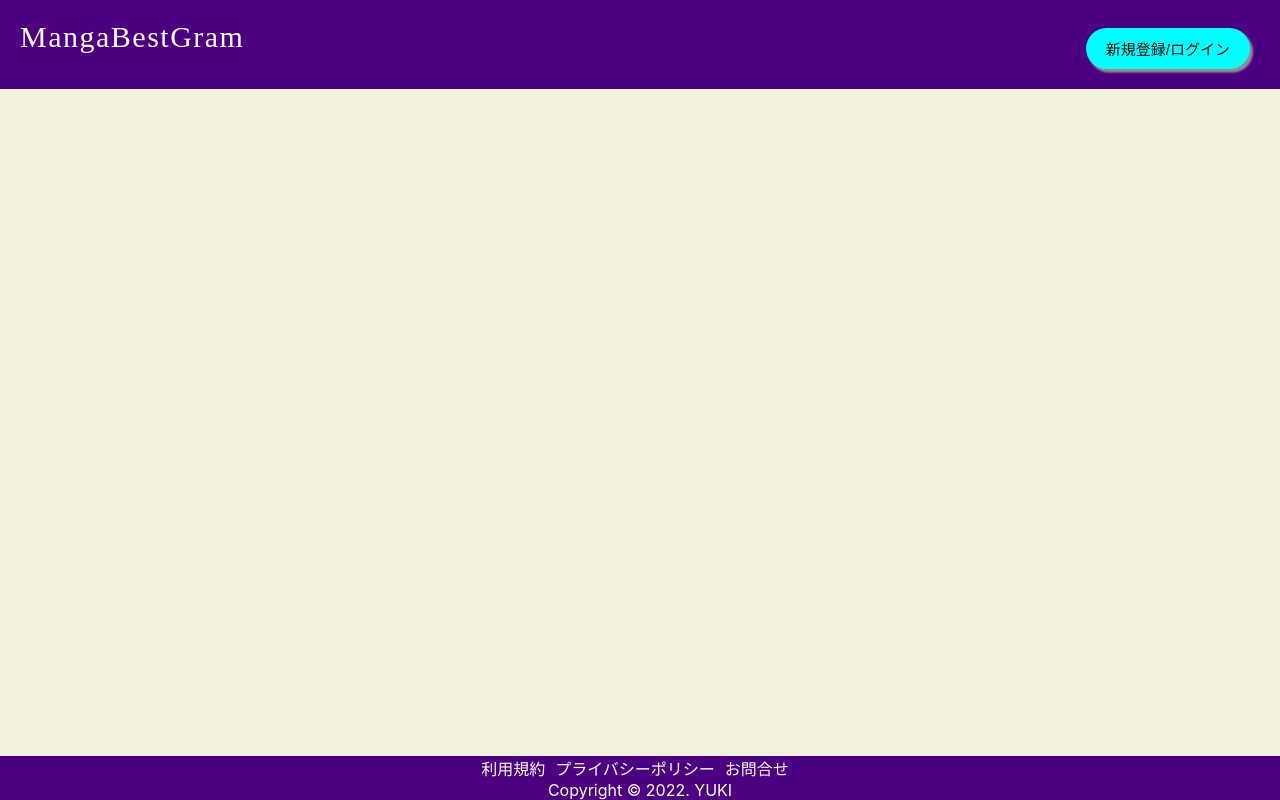
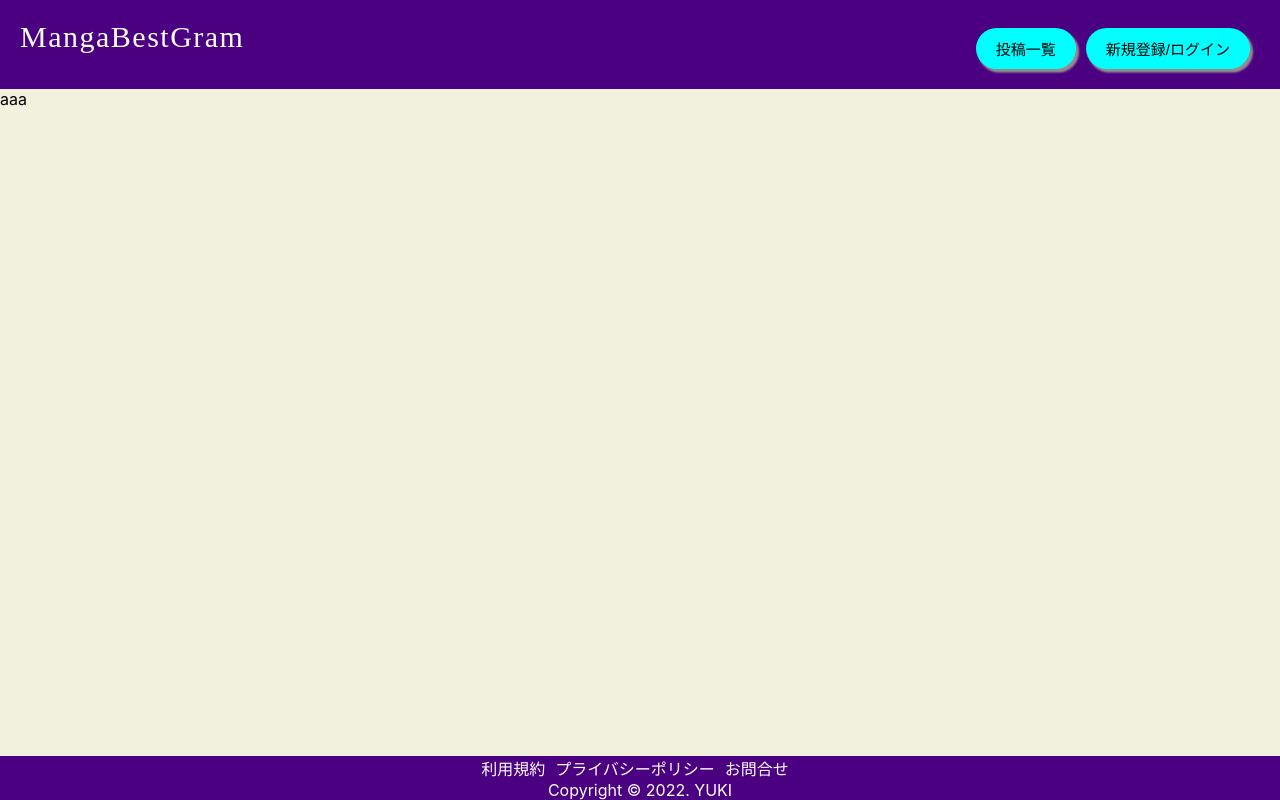
Before and after one commit to yuki178504/MangaBestGram-app, a React (Create React App) app in the folder frontend/app/: page /comic in a window 1280 px wide. Built offline with nearby package versions, Linux system fonts and the light colour scheme; no server answers; what axios-case-converter would draw is missing.

Commit message:
[add]全ユーザーが閲覧できるcomicの一覧画面を作成 ルーティング定義 リンク追加

```diff
--- a/frontend/app/src/components/Header.js
+++ b/frontend/app/src/components/Header.js
@@ -11,6 +11,9 @@ const Header = () => {
       <Link to='/' className={header.logo}>MangaBestGram</Link>
       <div className={header.list}>
         <ul className={header.ul}>
+        <li className={header.li}>
+          <Link to='comic'><button className={header["nav-li-text"]}>投稿一覧</button></Link>
+        </li>
           { isAuthenticated ?
           <li className={header.li}>
             <button onClick={() => logout()} className={header["nav-li-text"]}>ログアウト</button>
--- /dev/null
+++ b/frontend/app/src/components/model/general/GeneralComic.js
@@ -0,0 +1,8 @@
+
+const GeneralComic = () => {
+  return (
+    <div>aaa</div>
+  );
+};
+
+export default GeneralComic;
--- a/frontend/app/src/route/Pages.js
+++ b/frontend/app/src/route/Pages.js
@@ -10,3 +10,4 @@ export { default as ScenePostShow } from '../components/model/comic/ScenePostSho
 export { default as ScenePostEdit } from '../components/model/comic/ScenePostEdit';
 export { default as ComicEdit } from '../components/model/mypage/ComicEdit';
 export { default as GeneralScenePost } from '../components/model/general/GeneralScenePost';
+export { default as GeneralComic } from '../components/model/general/GeneralComic';
--- a/frontend/app/src/route/Routers.js
+++ b/frontend/app/src/route/Routers.js
@@ -1,5 +1,19 @@
 import { Routes, Route } from 'react-router-dom';
-import { Home, TermsOfService, PrivacyPolicy, Contact, MyPage, ProfileEdit, ScenePost, ScenePostNewForm, ComicEdit, ScenePostShow, ScenePostEdit, GeneralScenePost } from './Pages';
+import {
+  Home,
+  TermsOfService,
+  PrivacyPolicy,
+  Contact,
+  MyPage,
+  ProfileEdit,
+  ScenePost,
+  ScenePostNewForm,
+  ComicEdit,
+  ScenePostShow,
+  ScenePostEdit,
+  GeneralScenePost,
+  GeneralComic
+} from './Pages';
 
 const Routers = () => {
   return (
@@ -16,6 +30,7 @@ const Routers = () => {
       <Route path='/scene_post/:comic_id/:comic_title/:scene_post_id/scene_post_edit' element={ <ScenePostEdit /> } />
       <Route path='/comic/:comic_id/:comic_title/comic_edit' element={ <ComicEdit /> } />
       <Route path='/scene_post/:comic_id' element={ <GeneralScenePost /> } />
+      <Route path='/comic' element={ <GeneralComic /> } />
     </Routes>
   );
 };
```
